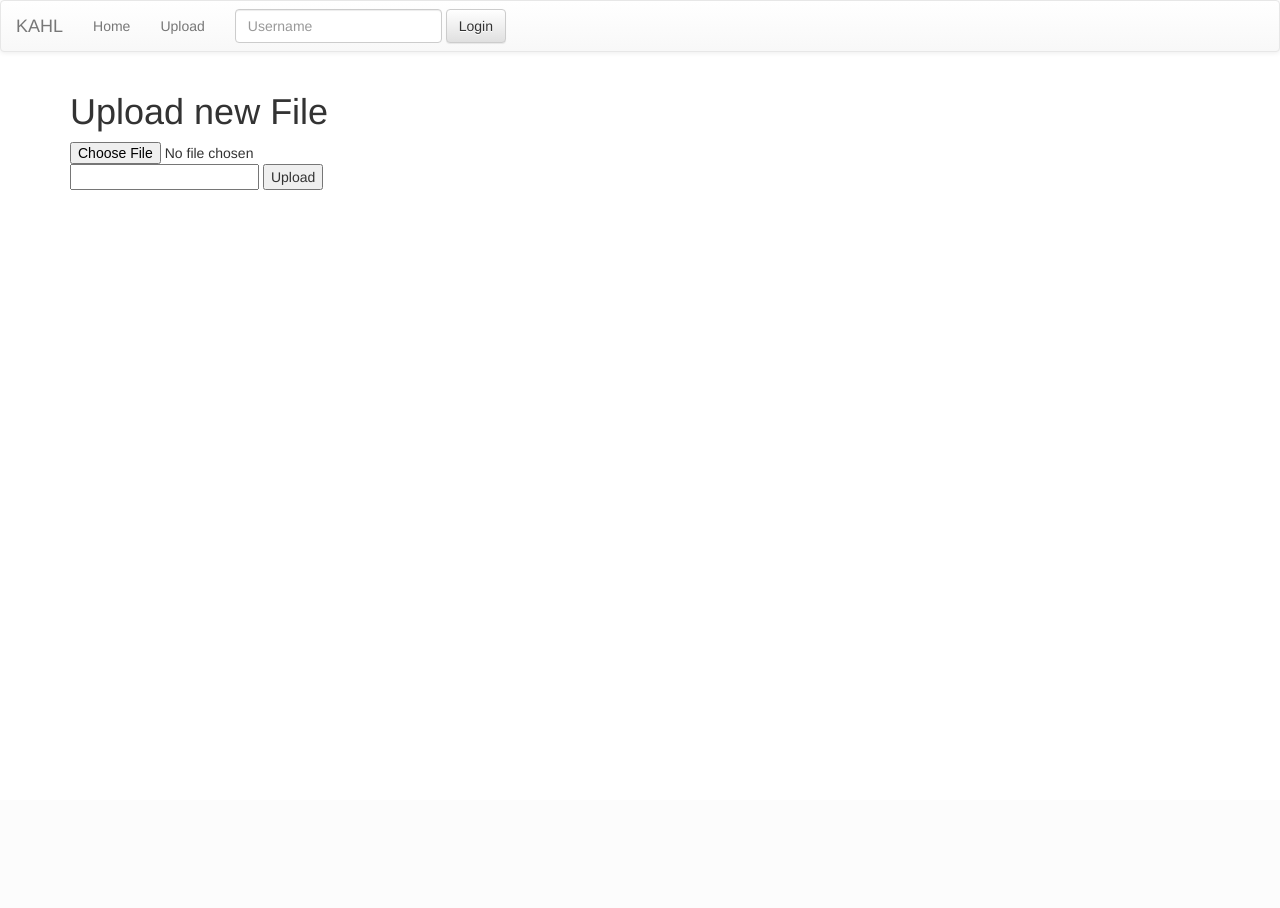
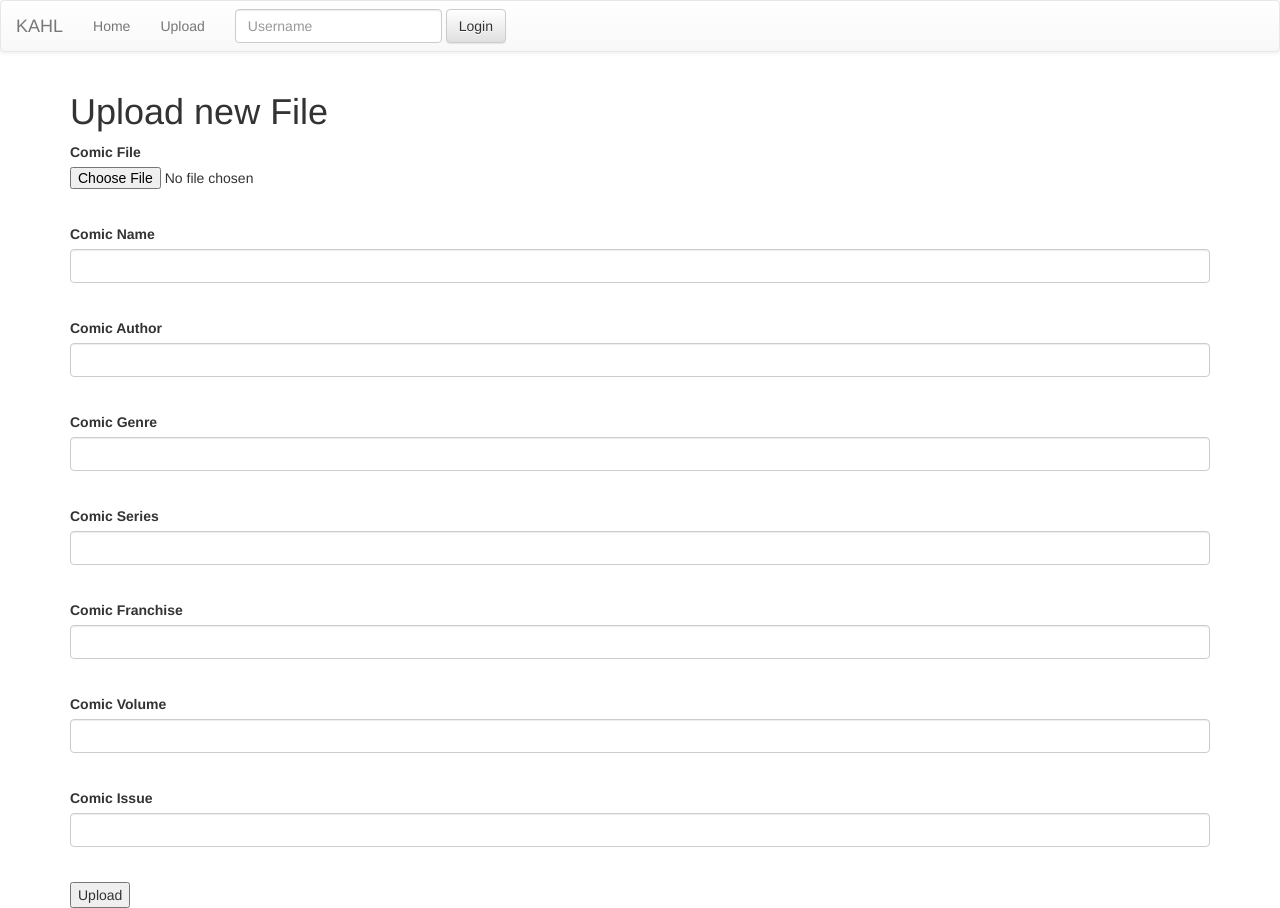
Before and after one commit to rollinginsanity/Kahl, a Flask app: page /upload in a window 1280 px wide. Before the commit the page ends 190 px from the top, so only its background shows below. Run offline with Flask 2, Linux system fonts and the light colour scheme; some libraries are stand-ins or nearby versions.

Commit message:
Improvements to uploads and details screens. Now record additional info.

```diff
--- a/app/routes.py
+++ b/app/routes.py
@@ -36,8 +36,8 @@ def deletecomic(comic_hash):
 #Extract Comic Books into a directory
 #The directory name is hashed
 #Add a metadata file with the comic name and the pages.
-def extractcomic(comicfile, comic_name):
-    comic_name_pre_hash = comic_name
+def extractcomic(comicfile, comic):
+    comic_name_pre_hash = comic['name']
     comic_name_hashed = hashlib.sha1(comic_name_pre_hash.encode())
     comic_name_hex = comic_name_hashed.hexdigest()
     output = "app/static/comics/processed/"+comic_name_hex
@@ -63,7 +63,7 @@ def extractcomic(comicfile, comic_name):
         i += 1
 
     #SQLAlchemy Stuff (Yes, running side by side...)
-    comic_sa = models.Comic(cb_hash=comic_name_hex, title=comic_name)
+    comic_sa = models.Comic(cb_hash=comic_name_hex, title=comic['name'], author=comic['author'], genre=comic['genre'], series=comic['series'], franchise=comic['franchise'], issue_num=comic['issue'], volume_num=comic['volume'])
     db.session.add(comic_sa)
 
     first_image_name = ""
@@ -127,9 +127,16 @@ def index_comiclist():
 #and extrated to a directory matching the name of the comic the user set (may hash this as well)
 @app.route('/upload', methods=['GET', 'POST'])
 def upload():
+    comic = {}
     if request.method == 'POST':
         file = request.files['file']
-        comic_name = request.form['comicname']
+        comic['name'] = request.form['comicname']
+        comic['author'] = request.form['comicauthor']
+        comic['genre'] = request.form['comicgenre']
+        comic['series'] = request.form['comicseries']
+        comic['franchise'] = request.form['comicfran']
+        comic['volume'] = request.form['comicvol']
+        comic['issue'] = request.form['comicissue']
         if file and allowed_file(file.filename):
             filename_pre_hash = secure_filename(file.filename)
             filename_hashed = hashlib.sha1(filename_pre_hash.encode())
@@ -137,7 +144,7 @@ def upload():
             file.save(os.path.join(app.config['UPLOAD_FOLDER'], filename_hex))
             redis_conn = Redis()
             q = Queue(connection=redis_conn)  # no args implies the default queue
-            job = q.enqueue(extractcomic, os.path.join(app.config['UPLOAD_FOLDER'], filename_hex), comic_name)
+            job = q.enqueue(extractcomic, os.path.join(app.config['UPLOAD_FOLDER'], filename_hex), comic)
             return redirect(url_for('index'))
     return render_template("upload.html")
 
--- a/app/templates/base.html
+++ b/app/templates/base.html
@@ -34,7 +34,7 @@
         <!-- Collect the nav links, forms, and other content for toggling -->
         <div class="collapse navbar-collapse" id="bs-example-navbar-collapse-1">
           <ul class="nav navbar-nav">
-            <li><a href="#">Home</a></li>
+            <li><a href="/">Home</a></li>
             <li><a href="/upload">Upload</a></li>
           </ul>
           <form class="navbar-form navbar-left" method="post" action="/users/login">
--- a/app/templates/comic_detail.html
+++ b/app/templates/comic_detail.html
@@ -3,15 +3,15 @@
 
 <img src="{{url_for('static', filename='thumbs/'+comic.cb_hash+'_thumb.jpg')}}" class="comic-image opacitywk"/>
 
-<br />
+<table class="table">
 
 {% for attribute, value in comic_dict.items() %}
 
-{{ attribute }}: {{ value }}
+<tr><td>{{ attribute|capitalize }}</td><td>{{ value }}</td></tr>
 <br />
 
 {% endfor %}
-
+</table>
 <a href="/delete/{{ comic.cb_hash }}">Delete Comic</a>
 
 {% endblock %}
--- a/app/templates/upload.html
+++ b/app/templates/upload.html
@@ -2,8 +2,39 @@
 {% block content %}
 <h1>Upload new File</h1>
   <form action="" method=post enctype=multipart/form-data>
-    <p><input type="file" name="file"/>
-       <input type="text" name="comicname"/>
-       <input type="submit" value="Upload"/>
+    <div class="form-group">
+      <label for="fileupload">Comic File</label>
+       <input type="file" id="fileupload" name="file"/><br />
+    </div>
+    <div class="form-group">
+      <label for="name">Comic Name</label>
+       <input type="text" class="form-control" id="name" name="comicname"/><br />
+     </div>
+     <div class="form-group">
+       <label for="author">Comic Author</label>
+       <input type="text" class="form-control" id="author" name="comicauthor"/><br />
+     </div>
+     <div class="form-group">
+       <label for="genre">Comic Genre</label>
+       <input type="text" class="form-control" id="genre" name="comicgenre"/><br />
+     </div>
+     <div class="form-group">
+       <label for="series">Comic Series</label>
+       <input type="text" class="form-control" id="series" name="comicseries"/><br />
+     </div>
+     <div class="form-group">
+       <label for="franchise">Comic Franchise</label>
+       <input type="text" class="form-control" id="franchise" name="comicfran"/><br />
+     </div>
+     <div class="form-group">
+       <label for="volume">Comic Volume</label>
+       <input type="text" class="form-control" id="volume" name="comicvol"/><br />
+     </div>
+     <div class="form-group">
+       <label for="issue">Comic Issue</label>
+       <input type="text" class="form-control" id="issue" name="comicissue"/><br />
+     </div>
+       <input type="submit" value="Upload"/><br />
+
   </form>
 {% endblock %}
```
